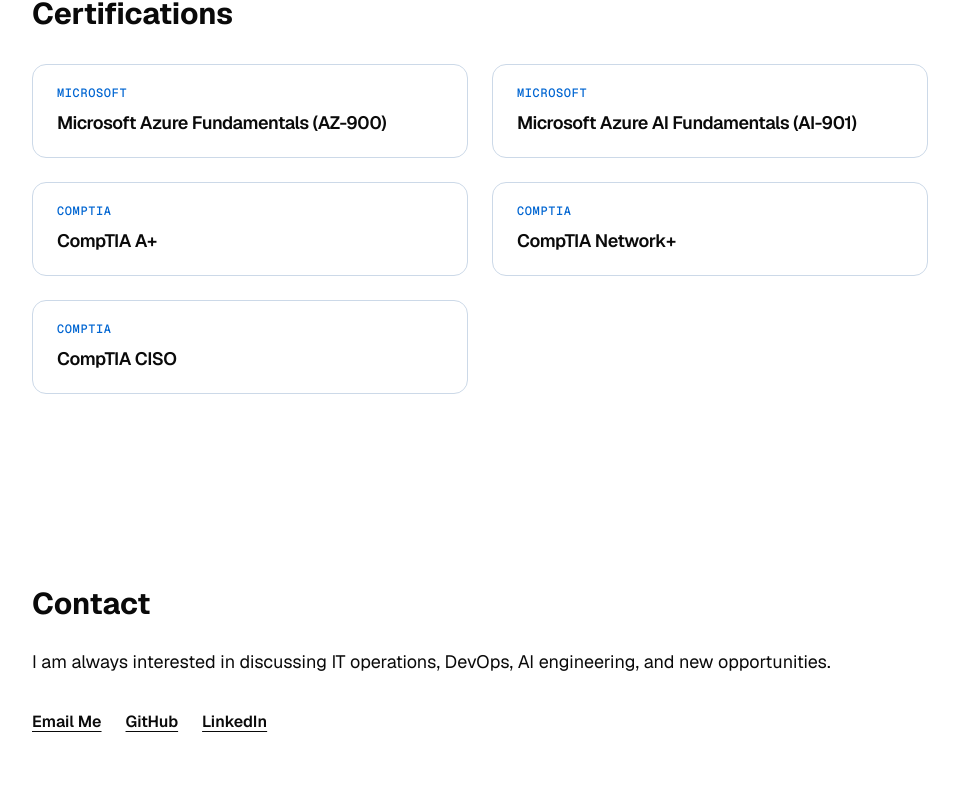
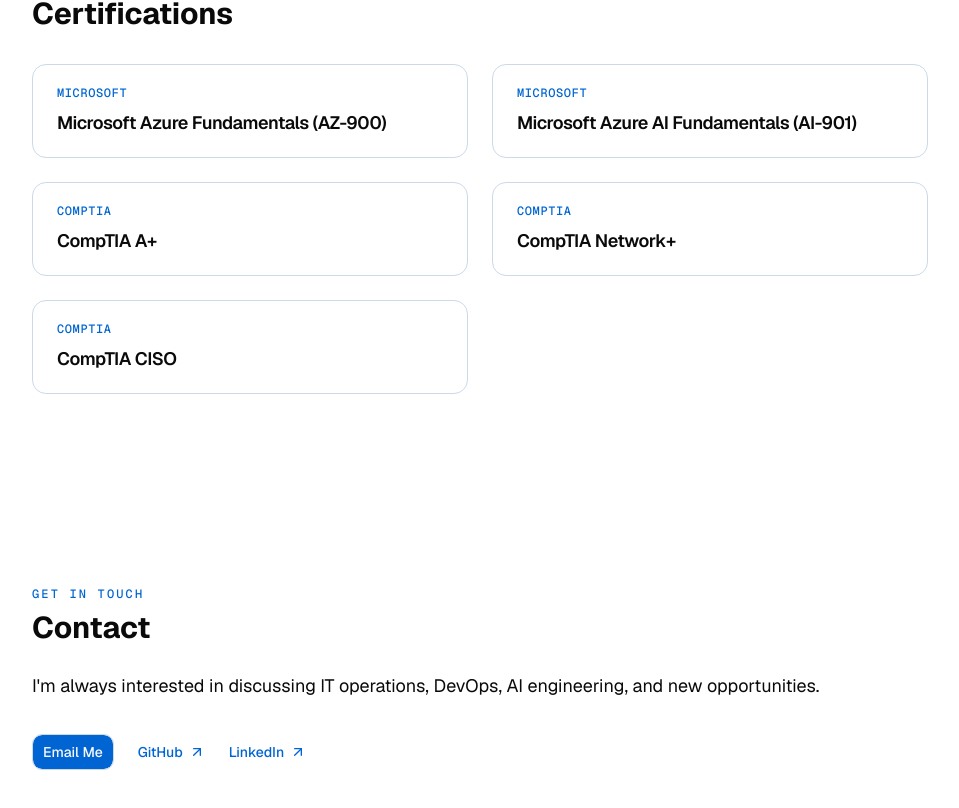
Before and after one commit to ivelwen/portfolio, a Next.js app: page / in a window 1280 px wide. Shown: the part 2801-3609 px from the top of the page, without its empty margins (160-1119 px from the left). Built offline with nearby package versions, Linux system fonts and the light colour scheme.

Commit message:
Redesign Contact section and external actions

```diff
--- a/src/components/Contact.tsx
+++ b/src/components/Contact.tsx
@@ -1,15 +1,44 @@
 import Section from "@/components/Section";
+import { buttonVariants } from "@/components/ui/button";
+import { ArrowUpRight } from "lucide-react";
 
 export default function Contact() {
     return (
-        <Section id="contact" title="Contact">
-        <p className="mt-6 text-lg leading-8">I am always interested in discussing IT operations, DevOps, AI engineering, and new opportunities.</p>
-        <div className="mt-8 flex flex-wrap gap-6">
-            <a href="mailto:levi.wheaton@outlook.com" className="font-semibold underline underline-offset-4">Email Me</a>
-            <a href="https://github.com/ivelwen" target="_blank" rel="noopener noreferrer" className="font-semibold underline underline-offset-4">GitHub</a>
-            <a href="https://www.linkedin.com/in/levi-wheaton-532374438" target="_blank" rel="noopener noreferrer" className="font-semibold underline underline-offset-4">LinkedIn</a>
-
-        </div>
+        <Section
+            id="contact"
+            eyebrow="Get in Touch"
+            title="Contact"
+        >
+            <p className="mt-6 text-lg leading-8">
+                I&apos;m always interested in discussing IT operations, DevOps, AI
+                engineering, and new opportunities.
+            </p>
+            <div className="mt-8 flex flex-wrap items-center gap-6">
+                <a
+                    href="mailto:levi.wheaton@outlook.com"
+                    className={buttonVariants({ variant: "default", size: "lg" })}
+                >
+                    Email Me
+                </a>
+                <a
+                    href="https://github.com/ivelwen"
+                    target="_blank"
+                    rel="noopener noreferrer"
+                    className="inline-flex items-center gap-1.5 text-sm font-medium text-primary transition-colors hover:text-primary/80"
+                >
+                    GitHub
+                    <ArrowUpRight className="size-4" aria-hidden="true" />
+                </a>
+                <a
+                    href="https://www.linkedin.com/in/levi-wheaton-532374438"
+                    target="_blank"
+                    rel="noopener noreferrer"
+                    className="inline-flex items-center gap-1.5 text-sm font-medium text-primary transition-colors hover:text-primary/80"
+                >
+                    LinkedIn
+                    <ArrowUpRight className="size-4" aria-hidden="true" />
+                </a>
+            </div>
         </Section>
     );
 }
```
